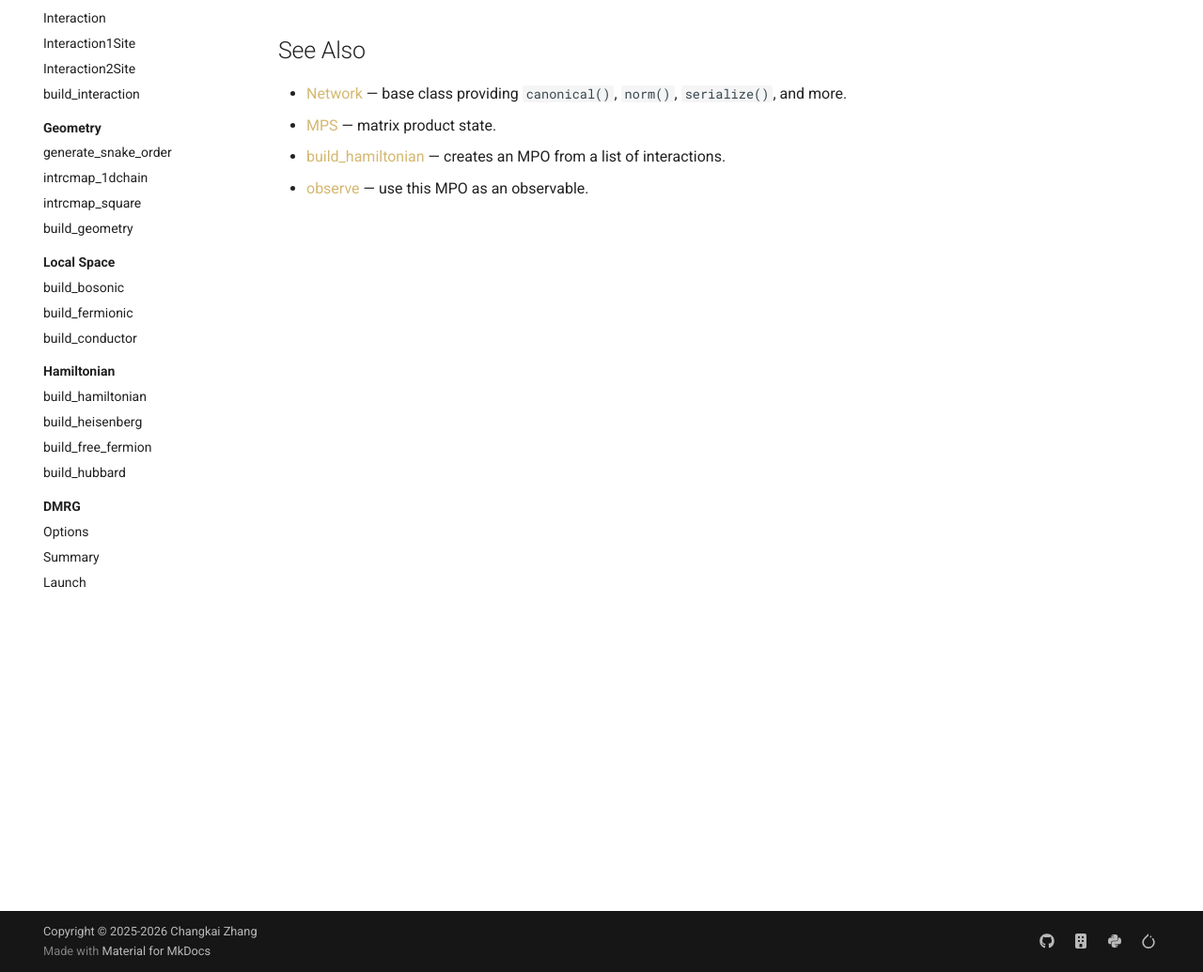
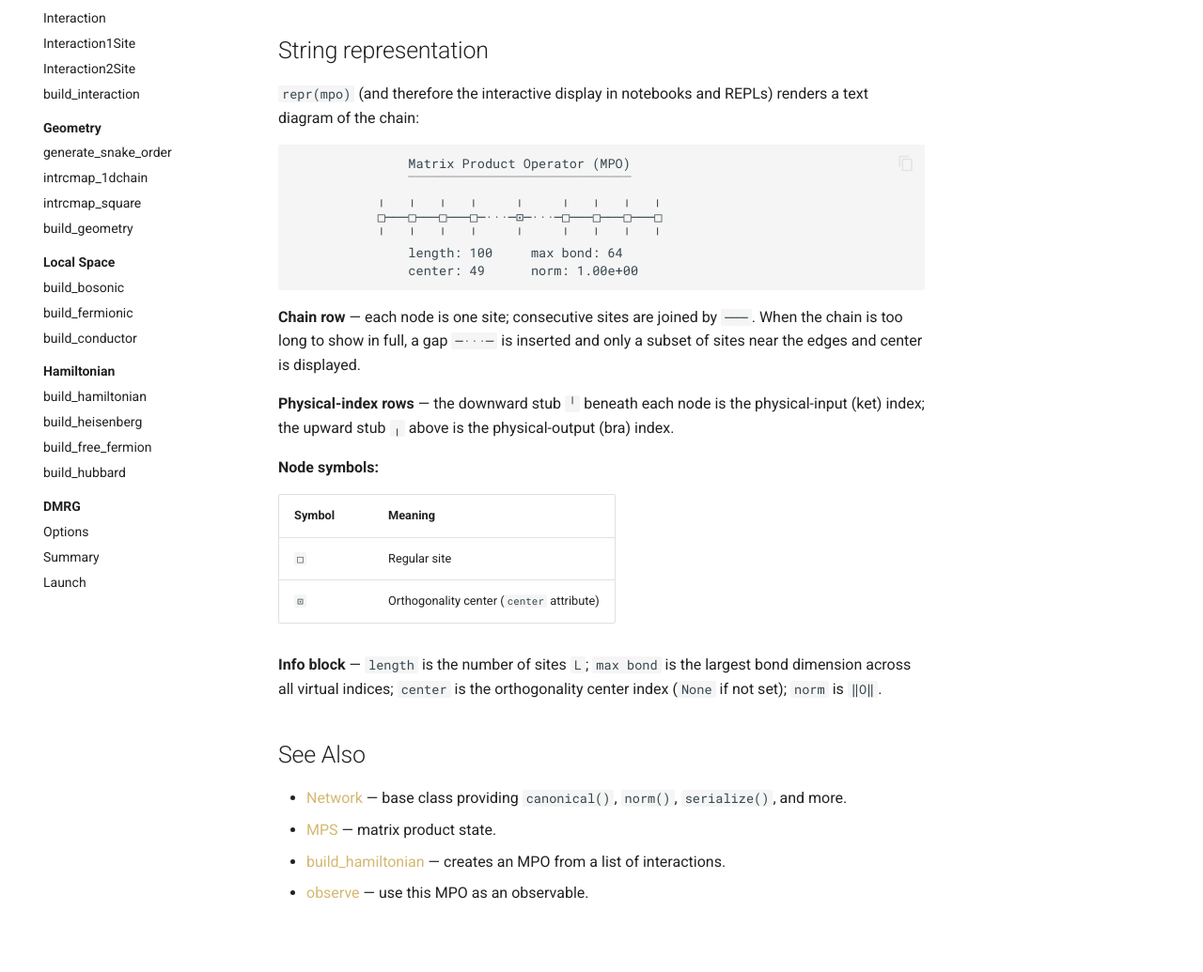
Before and after one commit to Ideogenesis-AI/Alice, an MkDocs documentation site: the page built from docs/api/network/mpo.md, in a window 1280 px wide and 1400 px high, cut to the strip 365-1400 px from the top of the window. Shown: the whole strip at 94% size. Built offline with MkDocs 1.6.1 and Material for MkDocs 9.7.7, drawn with Linux system fonts in a browser that asks for light colours; comment, search, counter and statistics services are not loaded; some of the changed text lies outside the part shown.

Commit message:
Add string representation documentation for MPS and MPO classes
This commit enhances the documentation for the Matrix Product State (MPS) and Matrix Product Operator (MPO) classes by adding detailed sections on their string representations. It includes text diagrams that illustrate the structure of MPS and MPO chains, along with explanations of node symbols and information blocks. This improvement aids users in understanding the visual representation of these quantum objects in interactive environments.

````diff
--- a/docs/api/network/mpo.md
+++ b/docs/api/network/mpo.md
@@ -9,6 +9,40 @@ Matrix product operator.
         - compact
         - redistribute_norm
 
+## String representation
+
+`repr(mpo)` (and therefore the interactive display in notebooks and REPLs) renders
+a text diagram of the chain:
+
+```
+               Matrix Product Operator (MPO)
+               ‾‾‾‾‾‾‾‾‾‾‾‾‾‾‾‾‾‾‾‾‾‾‾‾‾‾‾‾‾
+           ╷   ╷   ╷   ╷     ╷     ╷   ╷   ╷   ╷
+           □───□───□───□─···─⊡─···─□───□───□───□
+           ╵   ╵   ╵   ╵     ╵     ╵   ╵   ╵   ╵
+               length: 100     max bond: 64
+               center: 49      norm: 1.00e+00
+```
+
+**Chain row** — each node is one site; consecutive sites are joined by `───`.
+When the chain is too long to show in full, a gap `─···─` is inserted and only
+a subset of sites near the edges and center is displayed.
+
+**Physical-index rows** — the downward stub `╵` beneath each node is the
+physical-input (ket) index; the upward stub `╷` above is the physical-output
+(bra) index.
+
+**Node symbols:**
+
+| Symbol | Meaning |
+|--------|---------|
+| `□` | Regular site |
+| `⊡` | Orthogonality center (`center` attribute) |
+
+**Info block** — `length` is the number of sites `L`; `max bond` is the largest
+bond dimension across all virtual indices; `center` is the orthogonality center
+index (`None` if not set); `norm` is `‖O‖`.
+
 ## See Also
 
 - [Network](network.md) — base class providing `canonical()`, `norm()`, `serialize()`, and more.
````
Also changed, not shown: docs/api/network/mps.md (+32 -0 lines).
